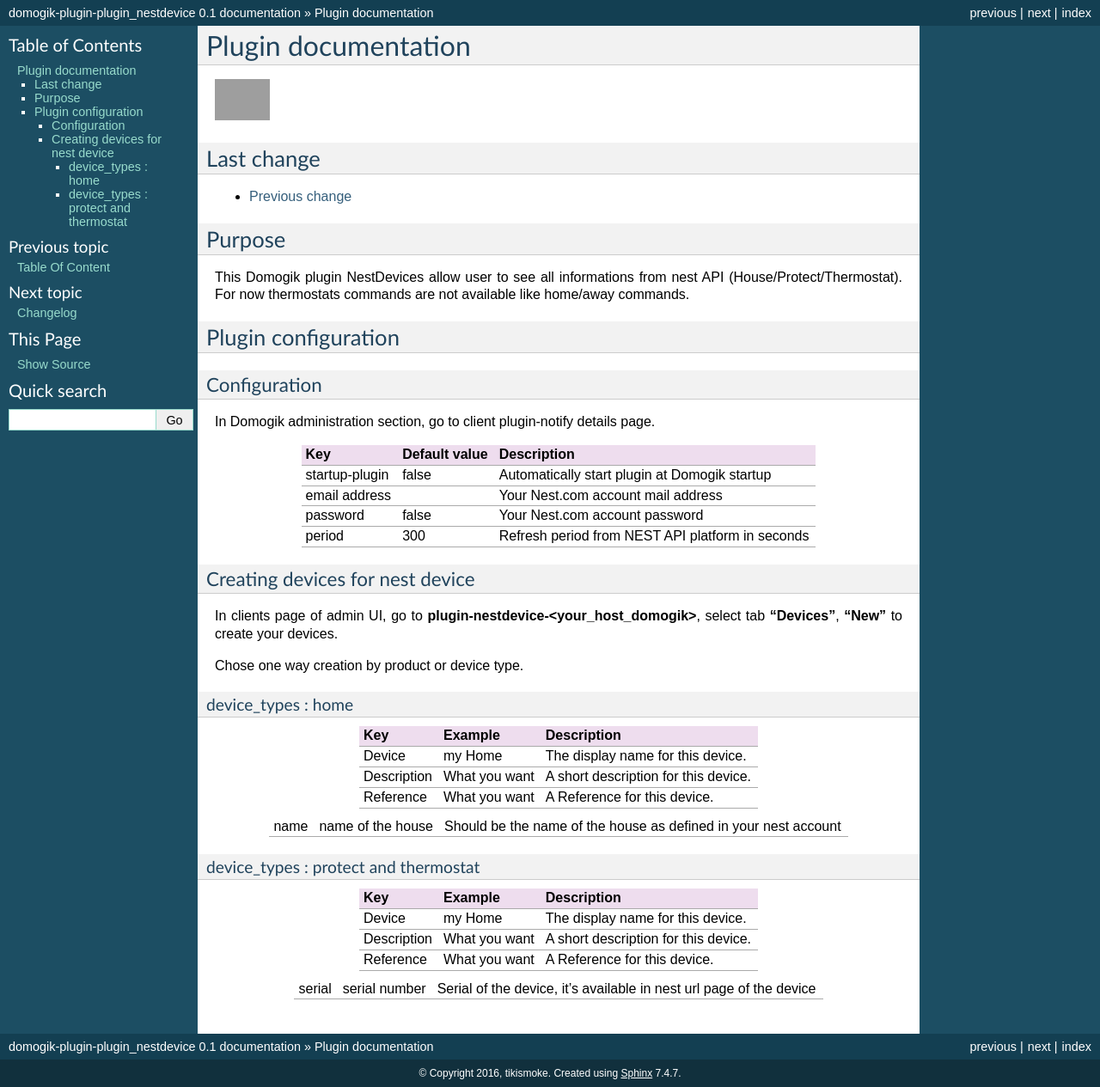
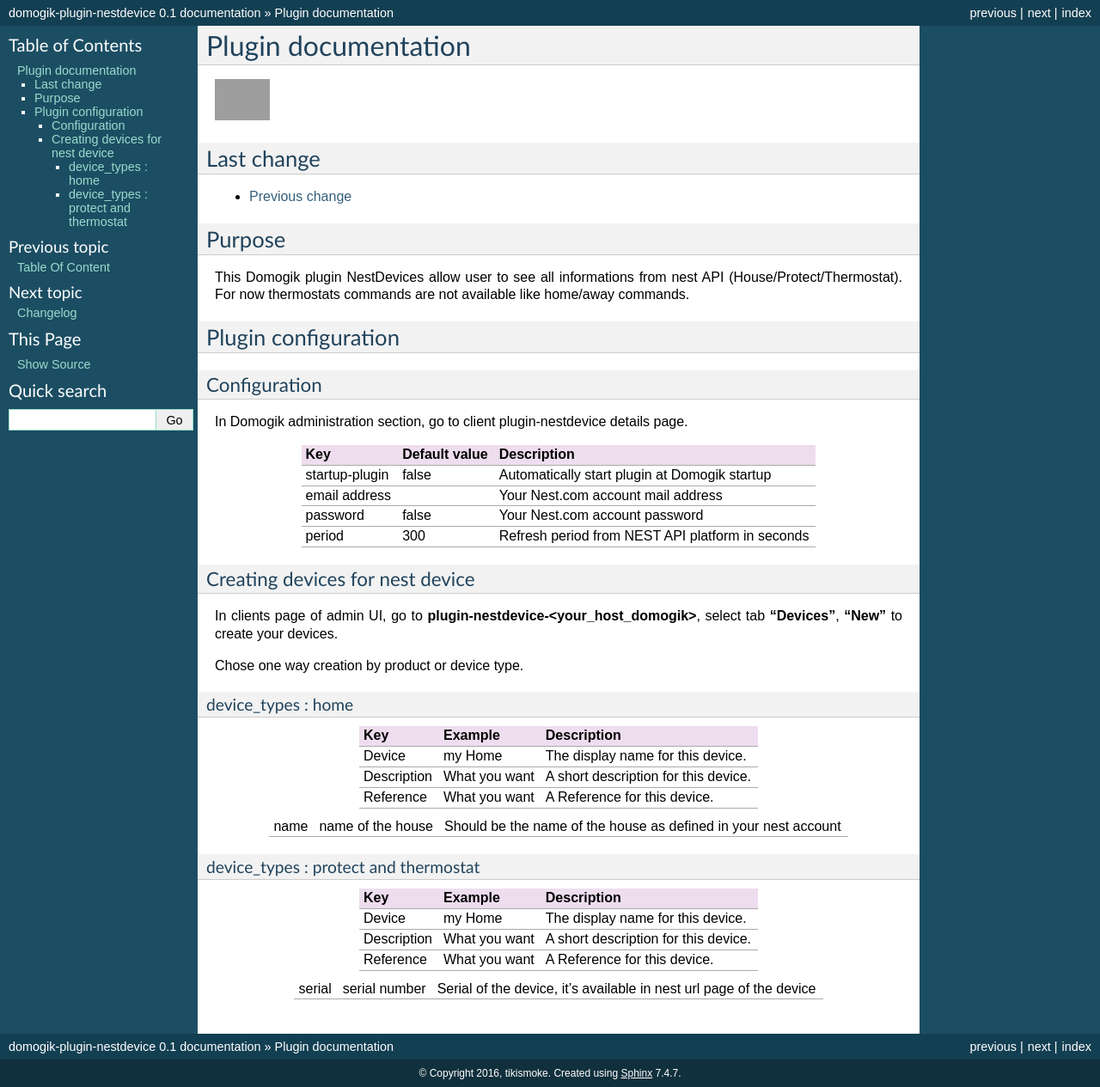
Before and after one commit to tikismoke/domogik-plugin-nest, a Sphinx documentation site: the page built from docs/plugin_nestdevice.txt, in a window 1280 px wide. Shown: the whole page at 86% size. Built offline with Sphinx 7.4.7, drawn with Linux system fonts in a browser that asks for light colours; grey boxes are pictures that could not be loaded.

Commit message:
Doc upgrade

```diff
--- a/docs/conf.py
+++ b/docs/conf.py
@@ -11,7 +11,7 @@ source_suffix = '.txt'
 master_doc = 'index'
 
 ### part to update ###################################
-project = u'domogik-plugin-plugin_nestdevice'
+project = u'domogik-plugin-nestdevice'
 copyright = u'2016, tikismoke'
 version = '0.1'
 release = version
--- a/docs/plugin_nestdevice.txt
+++ b/docs/plugin_nestdevice.txt
@@ -22,7 +22,7 @@ Plugin configuration
 ====================
 Configuration
 -------------
-In Domogik administration section, go to client plugin-notify details page.
+In Domogik administration section, go to client plugin-nestdevice details page.
 
 +----------------+----------------------+-------------------------------------------------------------------------------+
 |Key             | Default value        | Description                                                                   |
```
